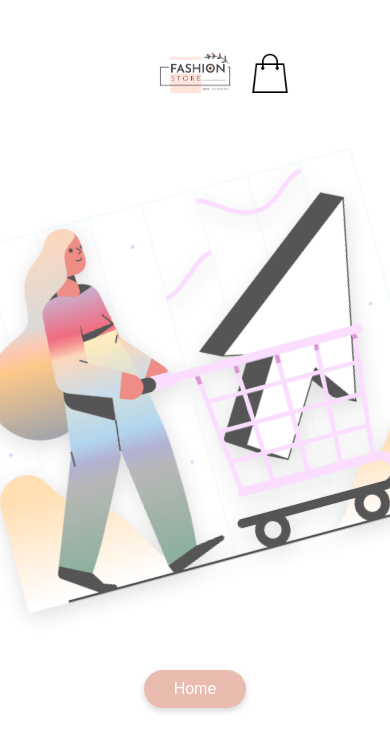
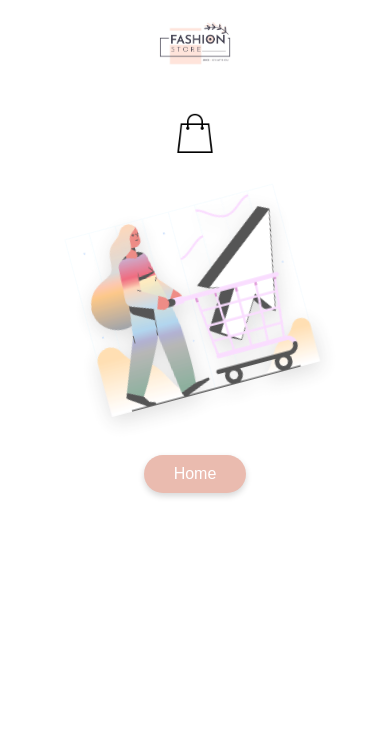
Before and after one commit to odysseygthb/VueCommerce, a Vue app: page /cart in a window 390 px wide. Shown: the top 752 px of the page. Built offline with nearby package versions, Linux system fonts and the light colour scheme.

Commit message:
Cart responsive added

```diff
--- a/src/components/vCart.vue
+++ b/src/components/vCart.vue
@@ -106,17 +106,44 @@
     animation: opacityAnimation 1s ease;
   }
 
-  .vcart__total{
+  @media screen and (min-width: 10px){
+    .vcart__empty_image {
+      max-width: 250px;
+      margin-top: 35px;
+      filter: drop-shadow(0 6px 10px rgba(0,0,0,.16));
+      opacity: .8;
+      transform: rotate(-15deg);
+      animation: emptyImageAnimation 2s ease;
+    }
+
+    .vcart__total {
       display: flex;
       justify-content: center;
-    position: fixed;
-    right: 50px;
-    bottom: 50px;
+      position: relative;
       padding: 30px 60px;
       box-shadow: 0 3px 6px rgba(0,0,0,0.16);
       background-color: #eabbaf;
       color: #fff;
       animation: itemAnimation 1.5s ease;
+      width: 50%;
+      margin: 35px auto 15px;
+      text-align: center;
+    }
+  }
+
+  @media screen and (min-width: 1023px){
+    .vcart__total {
+      position: fixed;
+      right: 50px;
+      bottom: 50px;
+      width: auto;
+      margin: 0;
+    }
+
+    .vcart__empty_image {
+      max-width: 500px;
+      margin-top: 0;
+    }
   }
 
   @keyframes emptyImageAnimation {
--- a/src/components/vCartItem.vue
+++ b/src/components/vCartItem.vue
@@ -52,10 +52,13 @@
 </script>
 
 <style scoped>
+
+  @media screen and (min-width: 10px) {
     .vcartitem {
       width: 90%;
       background-color: #fff;
       display: flex;
+      flex-direction: column;
       justify-content: space-between;
       align-items: center;
       margin: 50px auto;
@@ -63,7 +66,12 @@
       box-shadow: 0 3px 6px rgba(0,0,0,.16);
     }
 
+    .vcartitem > * {
+      margin: 35px 0;
+    }
+
     .vcartitem__image {
+      width: 100%;
       max-width: 300px;
       box-shadow: 0 6px 15px rgba(0,0,0,.16);
       transition: transform .5s ease;
@@ -93,4 +101,17 @@
     .vcartitem__quantity_number span {
       cursor: pointer;
     }
+  }
+
+  @media screen and (min-width: 1023px) {
+    .vcartitem {
+      flex-direction: row;
+    }
+
+    .vcartitem > * {
+      margin: 0;
+    }
+  }
+
+
 </style>
--- a/src/components/vHeader.vue
+++ b/src/components/vHeader.vue
@@ -26,9 +26,12 @@
 </script>
 
 <style scoped>
+
+  @media screen and (min-width: 10px) {
     .header {
       height: 150px;
       display: flex;
+      flex-direction: column;
       justify-content: center;
       align-items: center;
       position: relative;
@@ -39,10 +42,8 @@
     }
 
     .header__bag_wrapper {
-    position: absolute;
-    top: 50%;
-    right: 100px;
-    transform: translate(0, -50%);
+      position: relative;
+      margin-top: 15px;
     }
 
     .header__bag {
@@ -66,6 +67,23 @@
       align-items: center;
       animation: bagItemAnimation .75s ease;
     }
+  }
+
+  @media screen and (min-width: 1023px) {
+    .header {
+      flex-direction: row;
+    }
+
+    .header__bag_wrapper {
+      position: absolute;
+      top: 50%;
+      right: 100px;
+      transform: translate(0, -50%);
+      margin-top: 0;
+    }
+  }
+
+
 
   @keyframes bagItemAnimation {
     0% {
```
Lines whose indentation alone changed are shown as unchanged.
